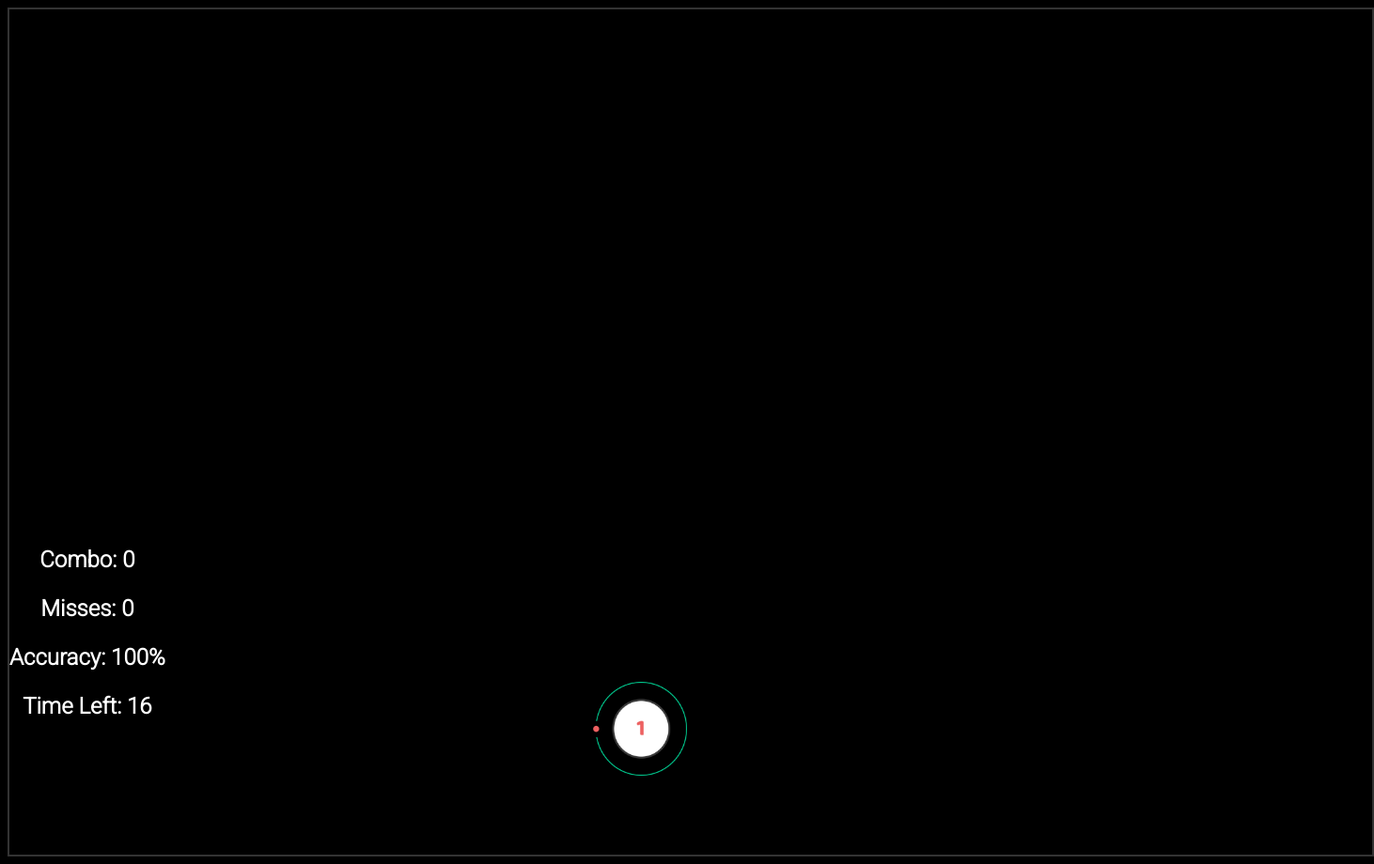
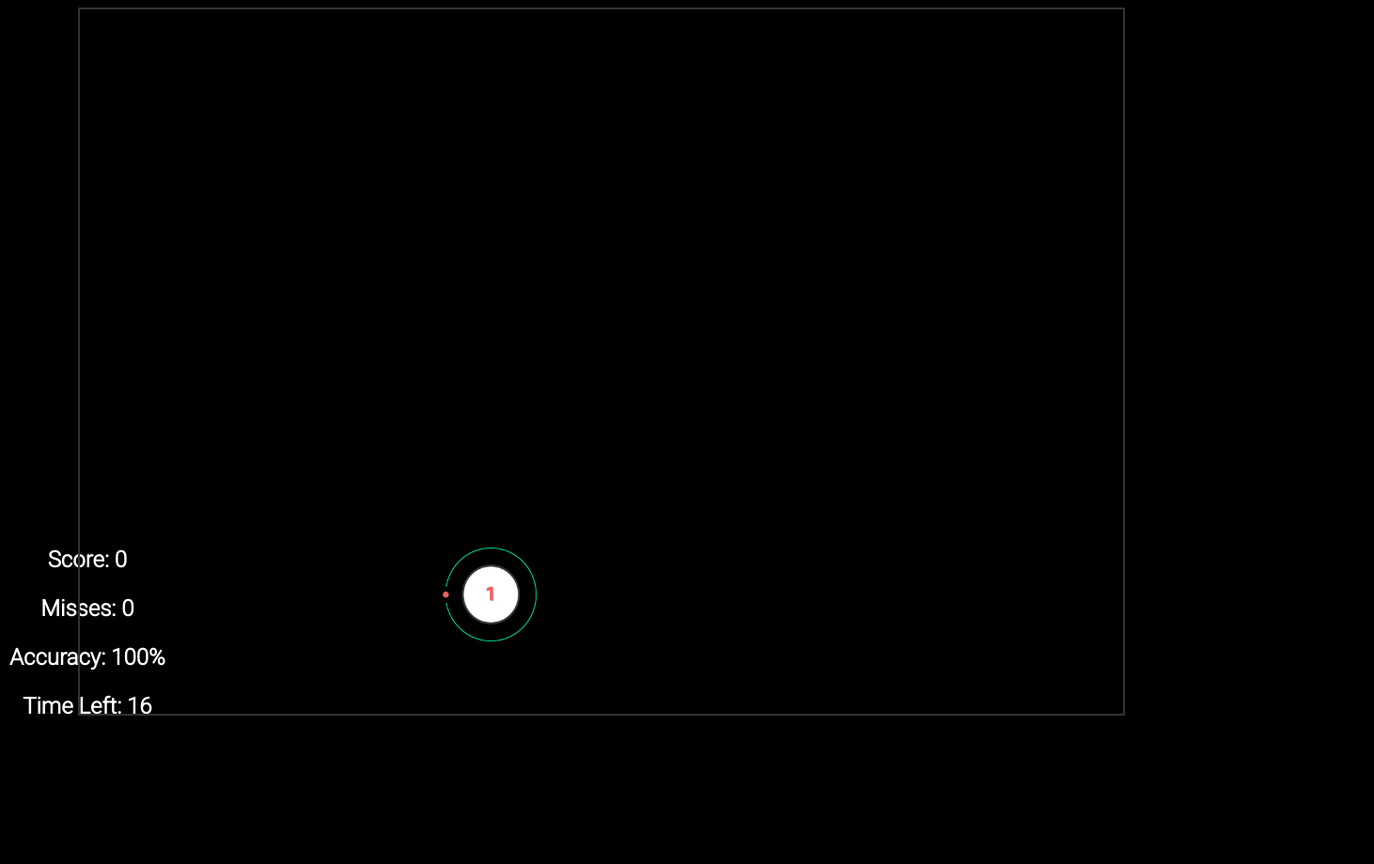
Before and after one commit to espressomint/osu_from_ebay, a plain HTML site: page index.html in a window 1280 px wide. Shown: the whole page at 94% size, 1462 px wide, since content can reach past the window. After the commit the page ends 800 px from the top, so only its background shows below. Drawn offline with Linux system fonts and the light colour scheme.

Commit message:
Add files via upload

```diff
--- a/index.html
+++ b/index.html
@@ -11,10 +11,10 @@
 </head>
 <body>
     <div class="all-info">
-        <h2><p>Combo: <span id="combo">0</span></p></h2>
+        <h2><p>Score: <span id="combo">0</span></p></h2>
         <h2><p>Misses: <span id="misses" >0</span></p></h2>
         <h2><p>Accuracy: <span id="accuracy" >100%</span></p></h2>
-        <h2><p>Time Left: <span id="timer" ">60</span></p></h2>
+        <h2><p>Time Left: <span id="timer" >60</span></p></h2>
     </div>
     <div class="game-area">
         <img src="hitcircle.png" id="hitpoint"> </img>
--- a/script.js
+++ b/script.js
@@ -24,8 +24,8 @@ document.addEventListener("mousedown", function (event) {
 const randomizeHitpointLocation = () => {
 
 
-    const containerWidth = 1000;
-    const containerHeight = 850;
+    const containerWidth = 660;
+    const containerHeight = 700;
 
     const hitpointWidth =100;
     const hitpointHeight = 100;
@@ -69,7 +69,7 @@ document.addEventListener("click", event => {
         misses++;
         missesCounter.innerHTML = misses;
         if (misses >= maxMisses) {
-            alert("Your final score is Combo: " + combo + " - Accuracy: " + accuracyMath.innerHTML);
+            alert("Your final score is: " + combo + " - Accuracy: " + accuracyMath.innerHTML);
             endGame();
             updateAccuracy();
         }
@@ -82,7 +82,7 @@ const startTimer = () => {
 
     const timerInterval = setInterval(() => {
         if (timeLeft <= 0) {
-            alert("Your final score is Combo: " + combo + " - Accuracy: " + accuracyMath.innerHTML);
+            alert("Your final score is: " + combo + " - Accuracy: " + accuracyMath.innerHTML);
             location.reload();
         }
         updateTimer();
--- a/style.css
+++ b/style.css
@@ -30,8 +30,8 @@ body {
     padding-right: 400px;
     padding-left: 50px;
     padding-bottom: 50px;
-    width: 1000px;
-    height: 850px;
+    width: 660px;
+    height: 700px;
     border: 2px solid #333;
     position:relative;
 }
```
Also changed, not shown: showcase1.jpg (added), showcase2.jpg (added), showcase3_video.gif (added).
